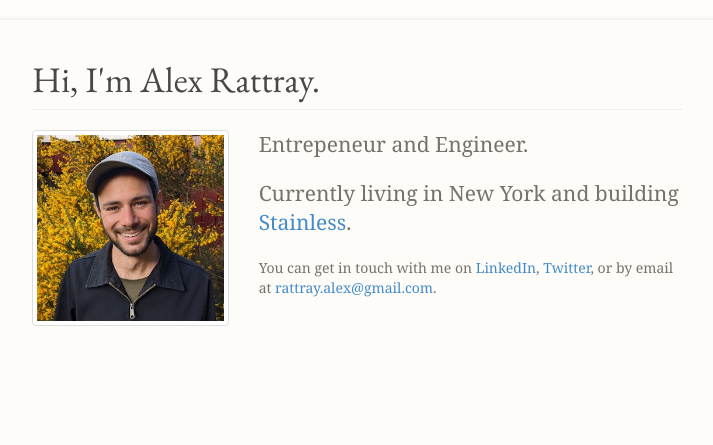
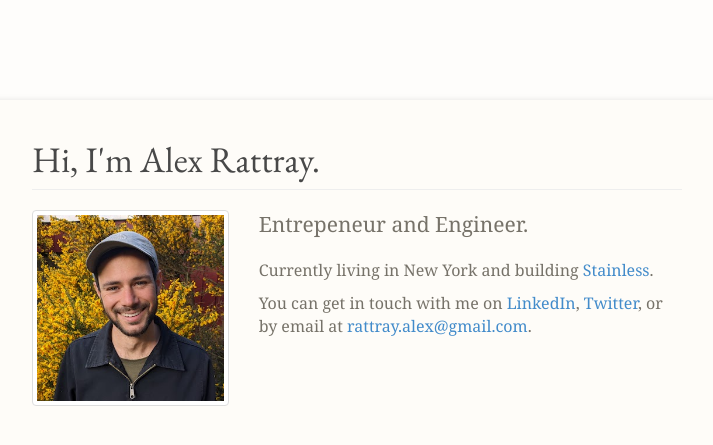
Before and after one commit to rattrayalex/rattrayalex.github.io, a Jekyll site: the page built from index.md, in a window 1280 px wide. Shown: the top 445 px of the page, without its empty margins (283-996 px from the left). Built offline with Jekyll 4.4.1, drawn with Linux system fonts in a browser that asks for light colours.

Commit message:
Small touchups

```diff
--- a/_layouts/default.html
+++ b/_layouts/default.html
@@ -34,10 +34,10 @@ title: 'Alex Rattray'
       .page {
         max-width: 850px;
         box-shadow: 0 0 6px rgba(0,0,0,.1);
-        padding-left: 100px;
-        padding-right: 100px;
-        margin-top: 20px;
-        margin-bottom: 20px;
+        padding-left: min(100px, 10vw);
+        padding-right: min(100px, 10vw);
+        margin-top: min(100px, 10vw);
+        margin-bottom: min(100px, 10vw);
       }
     /*}*/
     body {
--- a/index.md
+++ b/index.md
@@ -26,11 +26,11 @@ permalink: /
     <p class="lead">
       Entrepeneur and Engineer.
     </p>
-    <p class="lead">
+    <p style="font-size:16px;">
       Currently living in New York and building
       <a href="https://stainlessapi.com">Stainless</a>.
     </p>
-    <p>
+    <p style="font-size:16px;">
       You can get in touch with me on
       <a href="http://linkedin.com/in/alexrattray">LinkedIn</a>,
       <a href="http://twitter.com/RattrayAlex">Twitter</a>,
```
